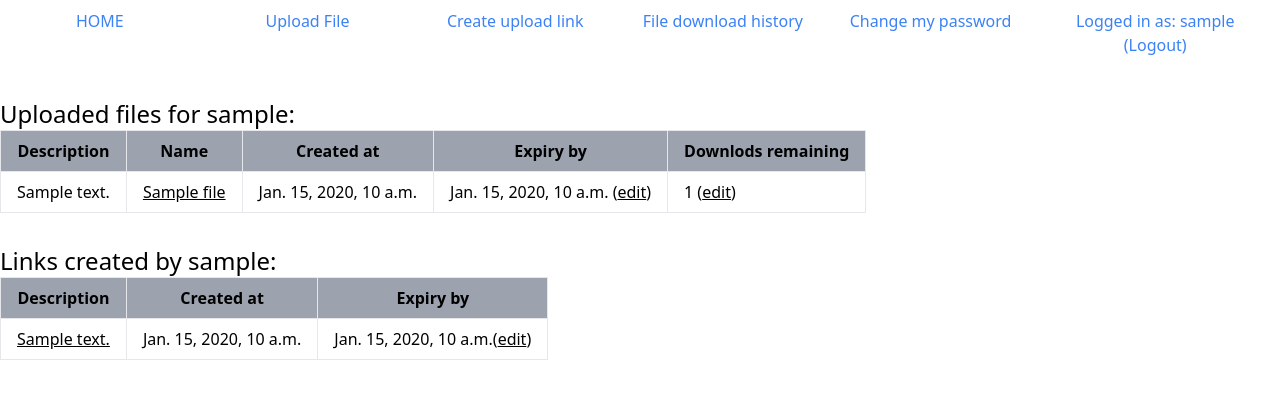
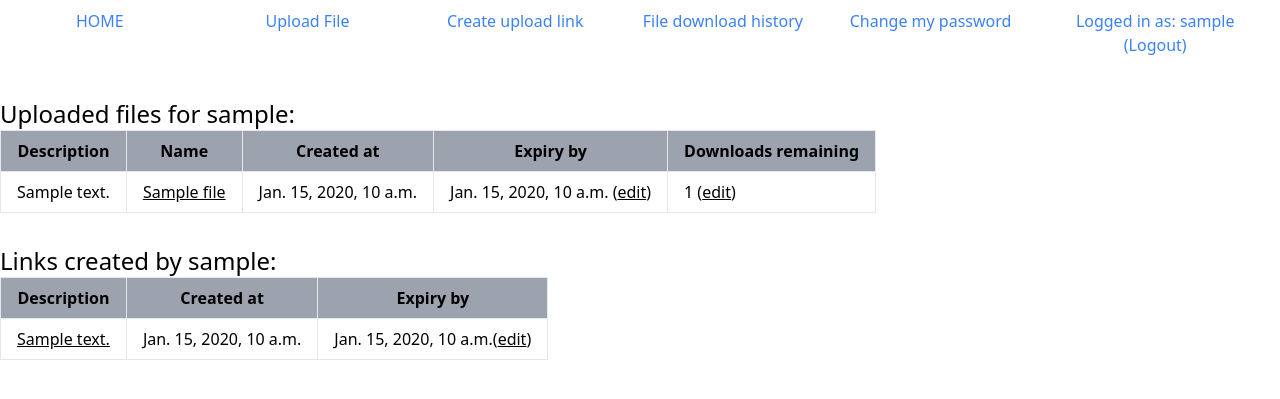
Before and after one commit to disty-online/disty, a Django app: page /disty/ in a window 1280 px wide. Shown: the top 399 px of the page. Run offline with Django 3.2, Linux system fonts and the light colour scheme; a user stored in the database is signed in; tables that the repository leaves empty hold one stand-in row (values such as "Sample post"); some libraries are stand-ins or nearby versions.

Commit message:
Fix typo

```diff
--- a/disty/templates/disty/home.html
+++ b/disty/templates/disty/home.html
@@ -9,7 +9,7 @@
             <th class="border px-4 px-2">Name</th>
             <th class="border px-4 px-2">Created at</th>
             <th class="border px-4 px-2">Expiry by</th>
-            <th class="border px-4 px-2">Downlods remaining</th>
+            <th class="border px-4 px-2">Downloads remaining</th>
         </tr>
     </thead>
     <tbody>
```
